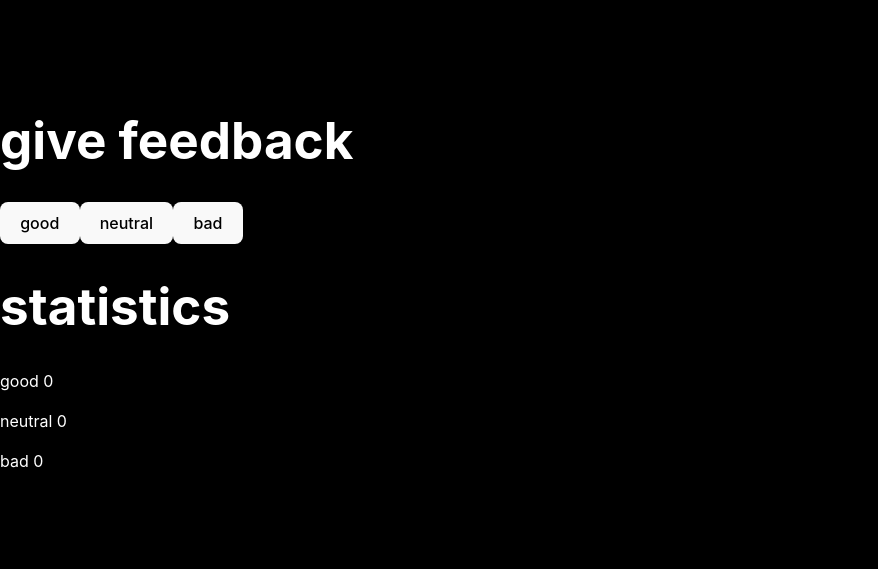
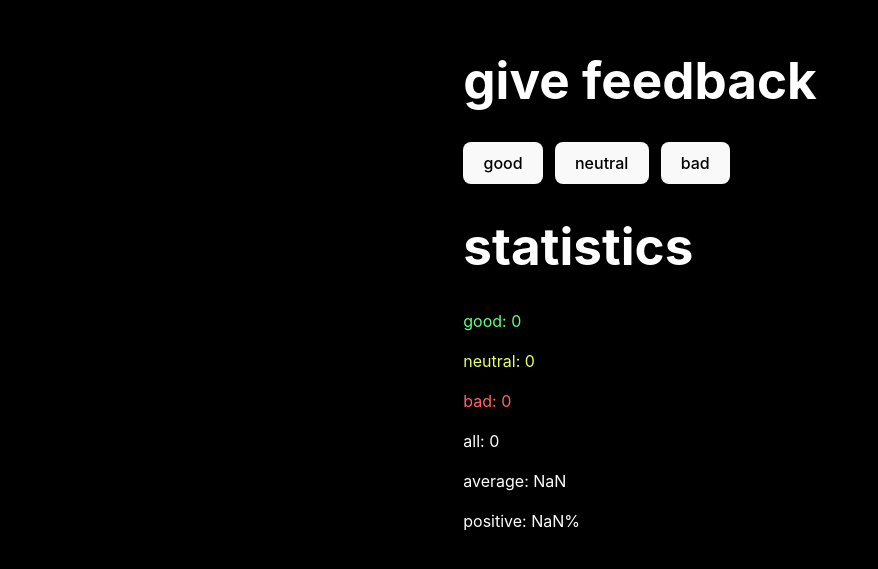
Before and after one commit to georginapuig/full-stack-open, a React (Vite) app in the folder part1/unicafe/part1/: page / in a window 1280 px wide. Shown: the part 117-686 px from the top of the page, without its empty margins (0-878 px from the left). Built offline with nearby package versions, Linux system fonts and the light colour scheme.

Commit message:
1.7: unicafe, step 2

```diff
--- a/part1/unicafe/part1/src/App.css
+++ b/part1/unicafe/part1/src/App.css
@@ -1,6 +1,36 @@
+:root {
+  --good-color: #64ff7e;
+  --neutral-color: #e3ff64;
+  --bad-color: #ff6464;
+}
+
 #root {
   max-width: 1280px;
   margin: 0 auto;
   padding: 2rem;
-  text-align: center;
+  margin: 0 auto;
 }
+
+.good:hover {
+  border-color: var(--good-color);
+}
+
+.neutral:hover {
+  border-color: var(--neutral-color);
+}
+
+.bad:hover {
+  border-color: var(--bad-color);
+}
+
+.goodText {
+  color: var(--good-color);
+}
+
+.neutralText {
+  color: var(--neutral-color);
+}
+
+.badText {
+  color: var(--bad-color);
+}
--- a/part1/unicafe/part1/src/App.jsx
+++ b/part1/unicafe/part1/src/App.jsx
@@ -1,8 +1,13 @@
 import { useState } from 'react';
+import './App.css';
 
 // eslint-disable-next-line react/prop-types
-const Button = ({ text, handleClick }) => {
-  return <button onClick={handleClick}>{text}</button>;
+const Button = ({ text, handleClick, btnClass }) => {
+  return (
+    <button className={btnClass} onClick={handleClick}>
+      {text}
+    </button>
+  );
 };
 
 const App = () => {
@@ -10,18 +15,32 @@ const App = () => {
   const [good, setGood] = useState(0);
   const [neutral, setNeutral] = useState(0);
   const [bad, setBad] = useState(0);
+  const all = good + neutral + bad;
+  const average = (good - bad) / all;
+  const positive = (good * 100) / all;
 
   return (
     <div>
       <h1>give feedback</h1>
-      <Button handleClick={() => setGood(good + 1)} text='good' />
-      <Button handleClick={() => setNeutral(neutral + 1)} text='neutral' />
-      <Button handleClick={() => setBad(bad + 1)} text='bad' />
+      <Button
+        btnClass='good'
+        handleClick={() => setGood(good + 1)}
+        text='good'
+      />
+      <Button
+        btnClass='neutral'
+        handleClick={() => setNeutral(neutral + 1)}
+        text='neutral'
+      />
+      <Button btnClass='bad' handleClick={() => setBad(bad + 1)} text='bad' />
 
       <h1>statistics</h1>
-      <p>good {good}</p>
-      <p>neutral {neutral}</p>
-      <p>bad {bad}</p>
+      <p className='goodText'>good: {good}</p>
+      <p className='neutralText'>neutral: {neutral}</p>
+      <p className='badText'>bad: {bad}</p>
+      <p>all: {all}</p>
+      <p>average: {average}</p>
+      <p>positive: {positive}%</p>
     </div>
   );
 };
--- a/part1/unicafe/part1/src/index.css
+++ b/part1/unicafe/part1/src/index.css
@@ -41,6 +41,7 @@ button {
   border-radius: 8px;
   border: 1px solid transparent;
   padding: 0.6em 1.2em;
+  margin-right: .75rem;
   font-size: 1em;
   font-weight: 500;
   font-family: inherit;
```
